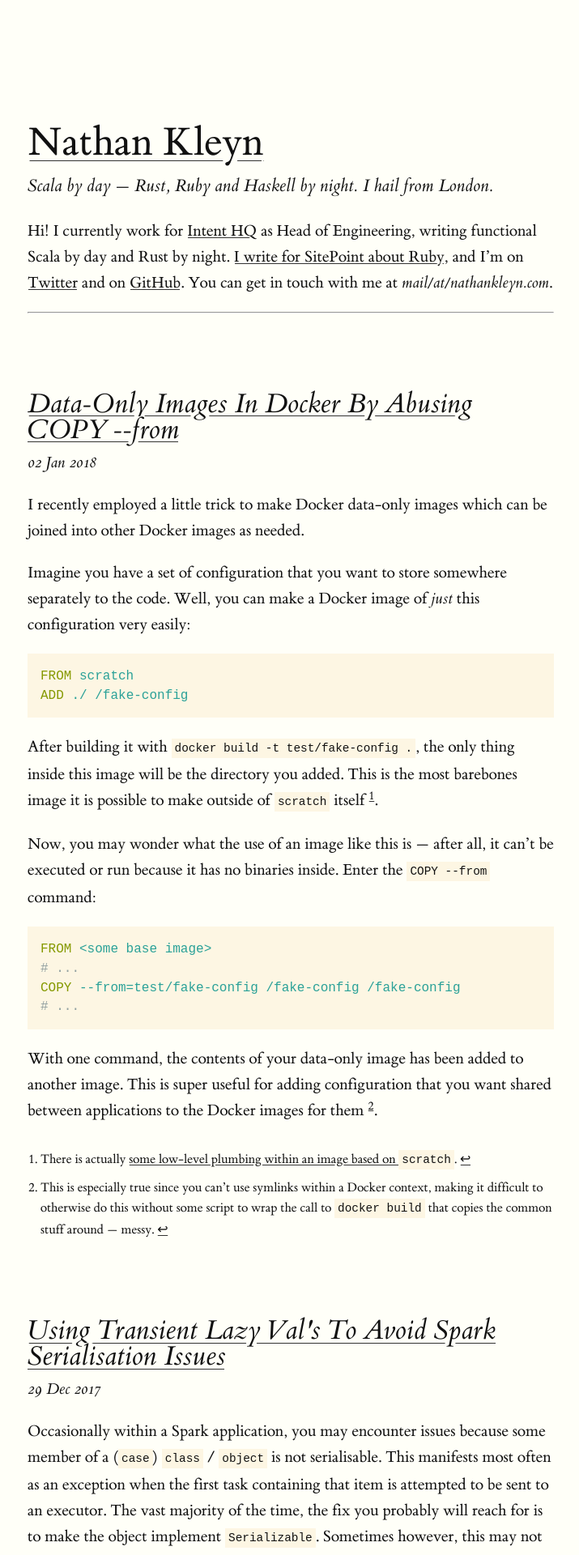
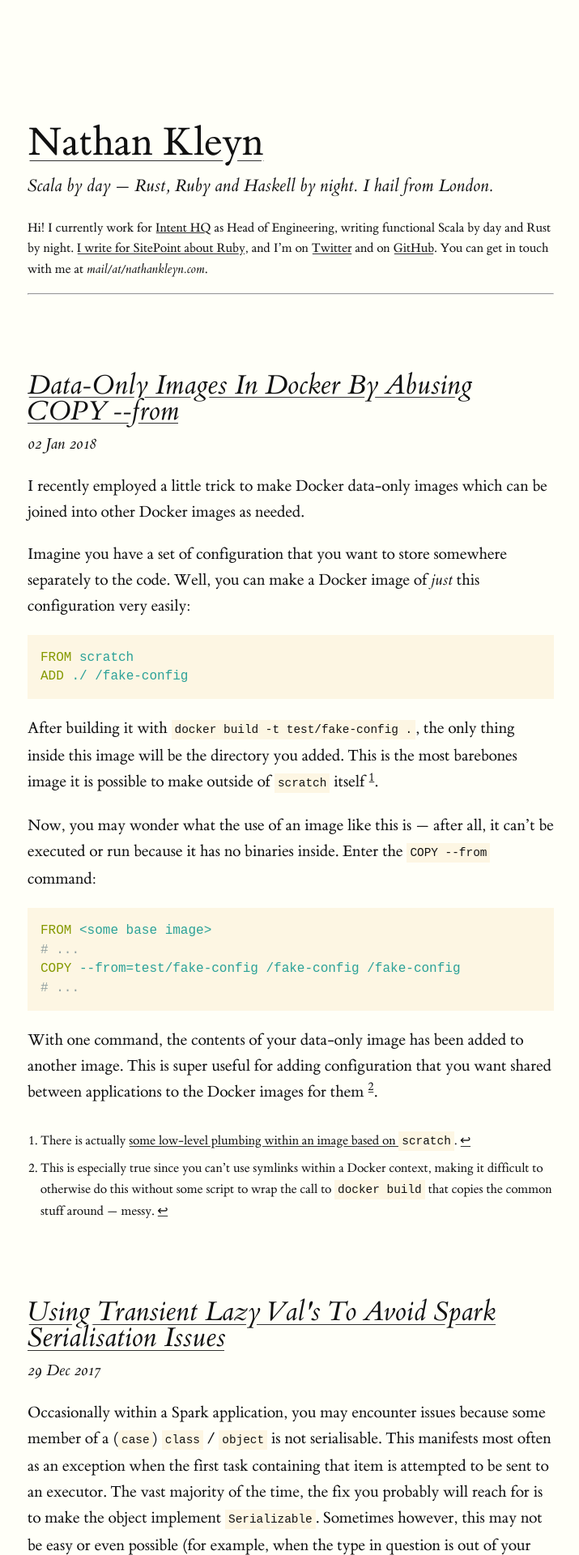
Before and after one commit to nathankleyn/nathankleyn.github.io, a Jekyll site: the page built from index.html, in a window 1280 px wide. Shown: the top 1920 px of the page at 81% size, without its empty margins (126-841 px from the left). Built offline with Jekyll 4.4.1, drawn with Linux system fonts in a browser that asks for light colours; the list of posts is cut into pages by our own code.

Commit message:
Adjust styling of about section.

```diff
--- a/_includes/head.html
+++ b/_includes/head.html
@@ -16,7 +16,7 @@
 
   <!-- CSS -->
   <link rel="stylesheet" href="https://cdnjs.cloudflare.com/ajax/libs/normalize/7.0.0/normalize.min.css">
-  <link rel="stylesheet" href="/css/styles.css?v=9">
+  <link rel="stylesheet" href="/css/styles.css?v=10">
 
   <!-- Icons -->
   <!-- FIXME: Make an Apple icon here. -->
--- a/css/styles.scss
+++ b/css/styles.scss
@@ -124,11 +124,9 @@
   margin-top: 5rem;
 }
 
-@media (max-width: 760px) {
-  #about {
-    font-size: 1.1rem;
-    line-height: 1.5rem;
-  }
+#about {
+  font-size: 1rem;
+  line-height: 1.6rem;
 }
 
 /* Links: replicate underline that clears descenders */
```
